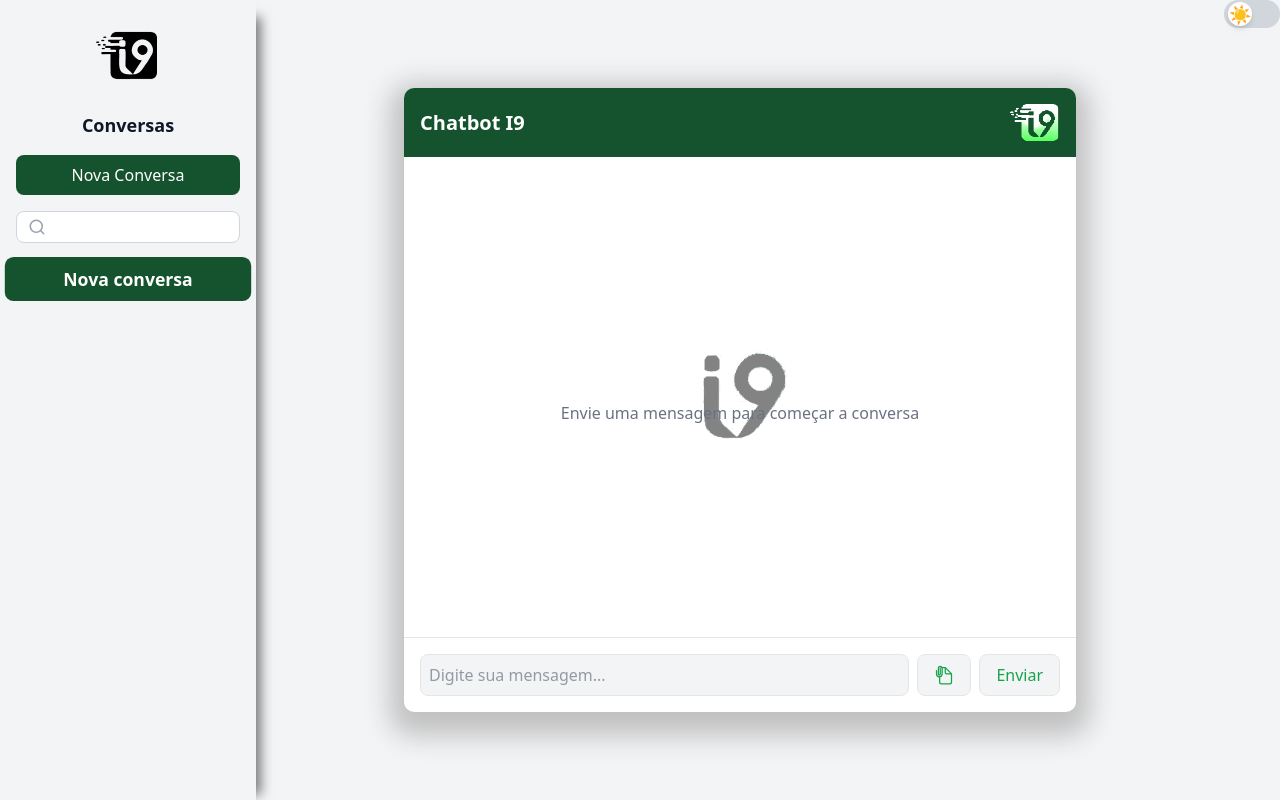
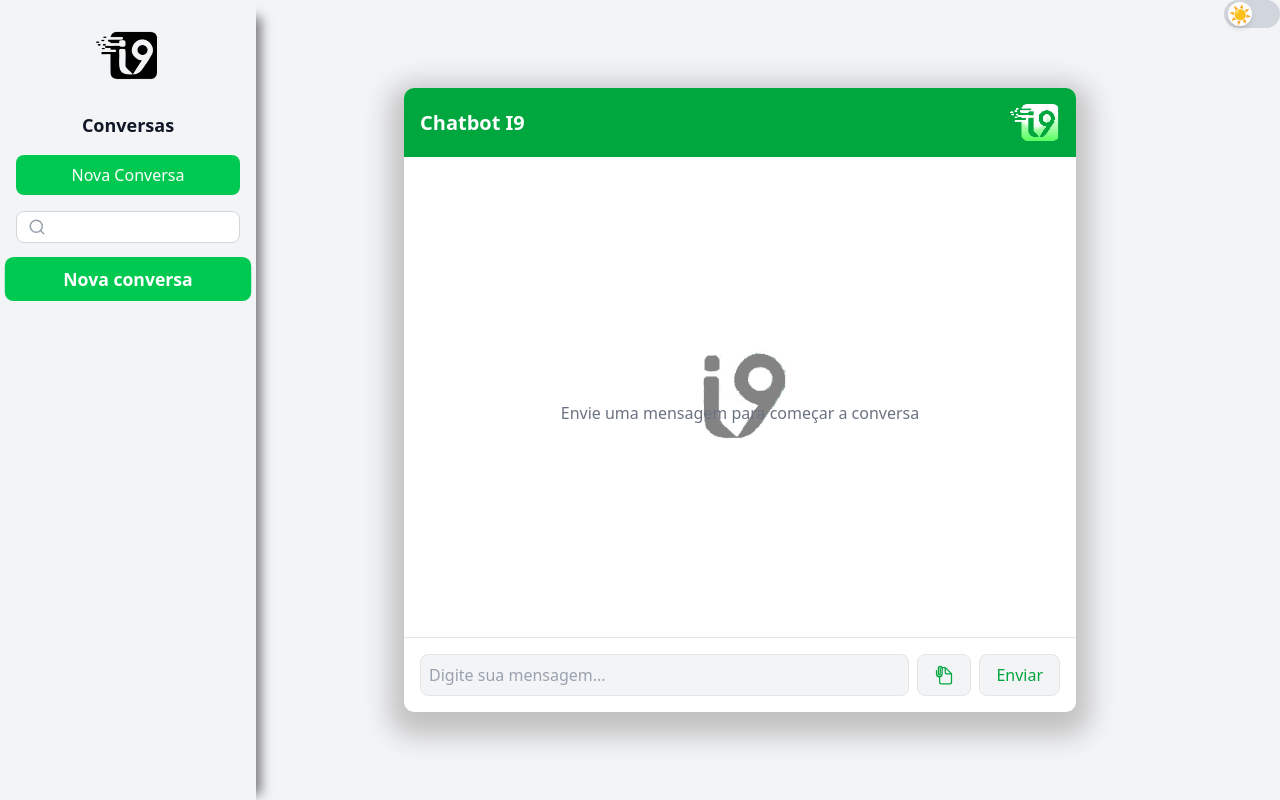
Before and after one commit to Joao-Sch/Gemini, a Next.js app: page / in a window 1280 px wide. Built offline with nearby package versions, Linux system fonts and the light colour scheme.

Commit message:
bonitezas

```diff
--- a/app/SendButton.css
+++ b/app/SendButton.css
@@ -309,3 +309,7 @@
   color: #14532d;
   vertical-align: middle;
 }
+
+body.dark-mode {
+  overflow: hidden !important;
+}
--- a/app/page.tsx
+++ b/app/page.tsx
@@ -71,6 +71,7 @@ export default function Chat() {
   const [searchFocused, setSearchFocused] = useState(false);
   const [searchPlaceholder, setSearchPlaceholder] = useState("");
   const [darkMode, setDarkMode] = useState(false);
+  const [logoClicked, setLogoClicked] = useState(false);
   const messagesEndRef = useRef<HTMLDivElement | null>(null);
   const placeholderInterval = useRef<NodeJS.Timeout | null>(null);
   //#endregion
@@ -689,9 +690,13 @@ Por favor, gere uma mensagem clara, amigável para o cliente com essas informaç
     }, 60); // ajuste a velocidade aqui
   };
 
+  useEffect(() => {
+    document.body.classList.toggle("dark-mode", darkMode);
+  }, [darkMode]);
+
   return (
     <div
-      className={`flex min-h-screen ${darkMode ? "bg-[#333]" : "bg-gray-100"}`}
+      className={`flex min-h-screen transition-colors duration-500 ${darkMode ? "bg-[#333]" : "bg-gray-100"}`}
     >
       {/* Sidebar de conversas */}
       <div
@@ -715,7 +720,7 @@ Por favor, gere uma mensagem clara, amigável para o cliente com essas informaç
             alt="Logo"
             width={150}
             height={150}
-            className="mx-auto"
+            className="mx-auto transition-transform duration-300 hover:scale-110"
           />
         </div>
 
@@ -723,7 +728,12 @@ Por favor, gere uma mensagem clara, amigável para o cliente com essas informaç
 
         <button
           onClick={createNewConversation}
-          className="w-full bg-[#14532d] text-white px-4 py-2 rounded-md transition-colors duration-500 mb-4 hover:bg-[#22c55e]"
+          className={`w-full px-4 py-2 rounded-md mb-4
+            transition-colors duration-500
+            ${darkMode
+              ? "bg-green-900 text-white hover:bg-green-800"
+              : "bg-green-500 text-white hover:bg-green-700"}
+          `}
         >
           Nova Conversa
         </button>
@@ -749,14 +759,14 @@ Por favor, gere uma mensagem clara, amigável para o cliente com essas informaç
               if (placeholderInterval.current)
                 clearInterval(placeholderInterval.current);
             }}
-            placeholder={searchFocused ? searchPlaceholder : ""} // só aparece animado ao focar
+            placeholder={searchFocused ? searchPlaceholder : ""}
             className={`
     w-full
     pl-10 pr-4
     border rounded-md
     focus:outline-none
     transition-all duration-500
-    bg-white
+    ${darkMode ? "bg-[#222] text-gray-100 placeholder-gray-400" : "bg-white text-gray-900 placeholder-gray-400"}
     ${searchFocused ? "h-12 border-[#16a34a]" : "h-8 border-gray-300"}
   `}
             style={{
@@ -776,13 +786,18 @@ Por favor, gere uma mensagem clara, amigável para o cliente com essas informaç
               <button
                 key={conv.id}
                 onClick={() => switchConversation(conv.id)}
-                className={`slideConversation block w-full px-4 py-2 rounded-md transition-all duration-500
+                className={`slideConversation block w-full px-4 py-2 rounded-md text-center
+      transition-all duration-500 transition-colors
       ${
         conv.id === currentConversationId
-        ? "bg-[#14532d] text-white scale-110"
-        : "bg-gray-200 text-gray-800 hover:scale-105 hover:text-[#178a46]"
+          ? darkMode
+            ? "bg-green-900 text-white scale-110"
+            : "bg-green-500 text-white scale-110"
+          : darkMode
+            ? "bg-gray-800 text-gray-100 hover:scale-105 hover:text-green-400"
+            : "bg-gray-200 text-gray-800 hover:scale-105 hover:text-green-600"
       }
-    text-center`}
+      `}
               >
                 <b>{conv.title}</b>
               </button>
@@ -808,7 +823,7 @@ Por favor, gere uma mensagem clara, amigável para o cliente com essas informaç
               : "0px 10px 26px 14px rgba(176,176,176,0.75)",
           }}
         >
-          <div className="bg-[#14532d] text-white p-4 flex justify-between items-center">
+          <div className={`${darkMode ? "bg-green-900" : "bg-green-600"} text-white p-4 flex justify-between items-center transition-colors duration-500`}>
             <h1 className="text-xl font-bold">Chatbot I9</h1>
             <Image
               src="/logo_i9delivery.png"
@@ -833,9 +848,15 @@ Por favor, gere uma mensagem clara, amigável para o cliente com essas informaç
                   }`}
                 >
                   <div
-                    className={`max-w-[80%] p-3 rounded-lg ${
+                    className={`max-w-[80%] p-3 rounded-lg
+                      transition-colors duration-500
+                      ${
                         m.role === "user"
-                        ? "bg-green-800 text-white"
+                          ? darkMode
+                            ? "bg-green-900 text-white"
+                            : "bg-green-800 text-white"
+                          : darkMode
+                            ? "bg-gray-800 text-gray-100"
                             : "bg-gray-100 text-gray-600"
                       }`}
                   >
@@ -906,7 +927,7 @@ Por favor, gere uma mensagem clara, amigável para o cliente com essas informaç
                       }
                       className="absolute top-0 right-0 bg-red-500 text-white rounded-full w-4 h-4 flex items-center justify-center text-xs"
                     >
-                      ×
+
                     </button>
                   </div>
                 ))}
@@ -919,8 +940,14 @@ Por favor, gere uma mensagem clara, amigável para o cliente com essas informaç
                 value={input}
                 onChange={handleInputChange}
                 placeholder="Digite sua mensagem..."
-                className="flex-grow bg-gray-100 p-2 border rounded-md focus:outline-none focus:border-green-800 transition-colors duration-600
-                  click:bg-white transition-colors duration-500 focus:shadow-lg focus: shadow-gray-400 focus:scale-101 trasition-transition-all duration-700"
+                className={`flex-grow p-2 border rounded-md focus:outline-none transition-colors duration-600
+                  ${darkMode
+                    ? "bg-[#222] text-gray-100 placeholder-gray-400 focus:border-green-900 focus:shadow-lg focus:shadow-green-900"
+                    : "bg-gray-100 text-gray-900 placeholder-gray-400 focus:border-green-800 focus:shadow-lg focus:shadow-gray-400"}
+                  click:bg-white
+                  focus:scale-101
+                  transition-all duration-700
+                `}
                 disabled={isLoading}
               />
               <input
@@ -934,20 +961,30 @@ Por favor, gere uma mensagem clara, amigável para o cliente com essas informaç
               />
               <label
                 htmlFor="file-upload"
-                className={`bg-gray-100 text-[#16a34a] px-4 items-center py-2 border rounded-md cursor-pointer hover:bg-[#14532d] hover:text-white transition-colors duration-600 flex ${
-                  isLoading ? "opacity-50 cursor-not-allowed" : ""
-                }`}
+                className={`
+                  px-4 items-center py-2 border rounded-md cursor-pointer flex
+                  transition-colors duration-500
+                  ${darkMode
+                    ? "bg-[#222] text-green-600 hover:bg-green-900"
+                    : "bg-gray-100 text-green-600 hover:bg-green-800"}
+                  ${isLoading ? "opacity-50 cursor-not-allowed" : ""}
+                `}
               >
                 <IoDocumentAttachOutline size={20} />
               </label>
               <button
                 type="submit"
-                className={`bg-gray-100 border text-[#16a34a] px-4 py-2 rounded-md cursor-pointer
-     ${
-       isLoading
-         ? "bg-[#14532d] scale-105 text-white cursor-not-allowed"
-         : "hover:bg-[#14532d] hover:text-white transition-colors duration-600"
-     }
+                className={`
+                  border px-4 py-2 rounded-md cursor-pointer
+                  transition-colors duration-500
+                  ${darkMode
+                    ? "bg-[#222] text-green-600 hover:bg-green-900"
+                    : "bg-gray-100 text-green-600 hover:bg-green-800"}
+                  ${isLoading
+                    ? darkMode
+                      ? "bg-green-900 scale-105 text-white cursor-not-allowed"
+                      : "bg-green-800 scale-105 text-white cursor-not-allowed"
+                    : ""}
                 `}
                 disabled={isLoading}
               >
@@ -995,10 +1032,10 @@ Por favor, gere uma mensagem clara, amigável para o cliente com essas informaç
               marginBottom: "6px",
             }}
           >
-            <div className="bg-[#14532d] text-white p-3 rounded-t-lg text-center font-semibold flex justify-between items-center">
+            <div className={`${darkMode ? "bg-green-900" : "bg-green-800"} text-white p-3 rounded-t-lg text-center font-semibold flex justify-between items-center transition-colors duration-500`}>
               <span>ENTREGAS</span>
               <button
-                className="text-white font-bold text-xl"
+                className="text-white font-bold text-xl transition-colors duration-500"
                 onClick={() => setShowDeliveriesSidebar(false)}
                 title="Fechar"
               >
@@ -1085,23 +1122,24 @@ Por favor, gere uma mensagem clara, amigável para o cliente com essas informaç
         <button
           onClick={() => setDarkMode((prev) => !prev)}
           className={`
-            w-14 h-7 flex items-center rounded-full p-1 transition-colors duration-300
+            w-14 h-7 flex items-center rounded-full p-1
+            transition-colors duration-500
             ${darkMode ? "bg-[#14532d]" : "bg-gray-300"}
           `}
           aria-label="Alternar modo escuro"
         >
           <div
             className={`
-              w-6 h-6 rounded-full bg-white shadow-md transform transition-transform duration-300
+              w-6 h-6 rounded-full bg-white shadow-md transform
+              transition-transform duration-300 flex items-center justify-center
               ${darkMode ? "translate-x-7" : "translate-x-0"}
-              flex items-center justify-center
             `}
           >
             {darkMode ? (
               <span
                 role="img"
                 aria-label="Lua"
-                className="text-yellow-400 text-lg"
+                className="text-yellow-400 text-lg transition-colors duration-500"
               >
                 🌙
               </span>
@@ -1109,7 +1147,7 @@ Por favor, gere uma mensagem clara, amigável para o cliente com essas informaç
               <span
                 role="img"
                 aria-label="Sol"
-                className="text-yellow-500 text-lg"
+                className="text-yellow-500 text-lg transition-colors duration-500"
               >
                 ☀️
               </span>
```
Lines whose indentation alone changed are shown as unchanged.
